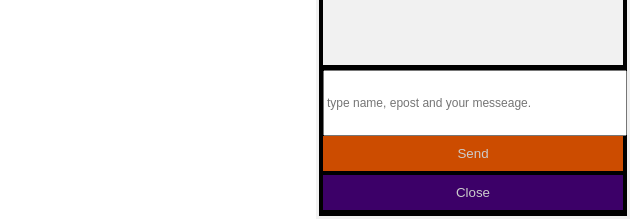
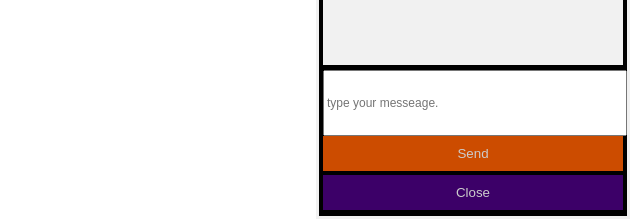
Before and after one commit to Mabero/Gruppe15-prosjekt, a plain HTML site: page chat.html in a window 1280 px wide. Both pictures are taken after a click on the button "Chat". Shown: the part 581-800 px from the top of the page, 640-1280 px from the left. Drawn offline with Linux system fonts and the light colour scheme.

Commit message:
no message

```diff
--- a/chat.css
+++ b/chat.css
@@ -34,6 +34,7 @@
     height: 60px;
     font-family: sans-serif;
     font-size: 12px;
+    color: #004949;
 }
 
 /* Output område */
@@ -66,7 +67,7 @@
     background-color: #4b0082 ;
 }
 
-/* Hover effect på knapp */
+/* Hover effect på knapper */
 .form-container .btn:hover, .open-button:hover {
     opacity: 2;
 }
--- a/chat.html
+++ b/chat.html
@@ -13,10 +13,11 @@
     <h2 style="color:#ff6000;">Tabula chat</h2>
 
     <div  id="output">Hi, welcome to tabula chat</div>
-    <input id="input" placeholder="type name, epost and your messeage."/>
+    <input id="input" placeholder="type your messeage."/>
 
     <button id="btn-1" class="btn">Send</button>
     <button id="btn-2" class="btn cancel" onclick="closeForm()">Close</button>
+
 
     </form>
 </div>
--- a/chat.js
+++ b/chat.js
@@ -2,7 +2,6 @@
 function openForm() {
   document.getElementById("myForm").style.display = "block";
 }
-
 
 // Hente verdier
 var inputElement = document.getElementById("input");
```
